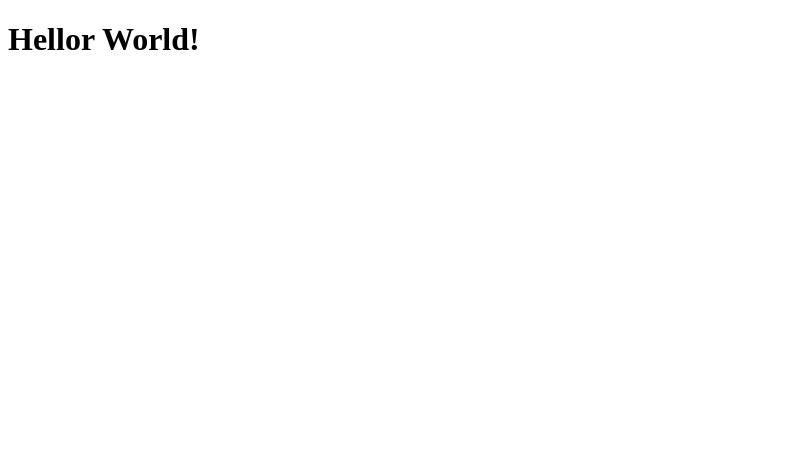
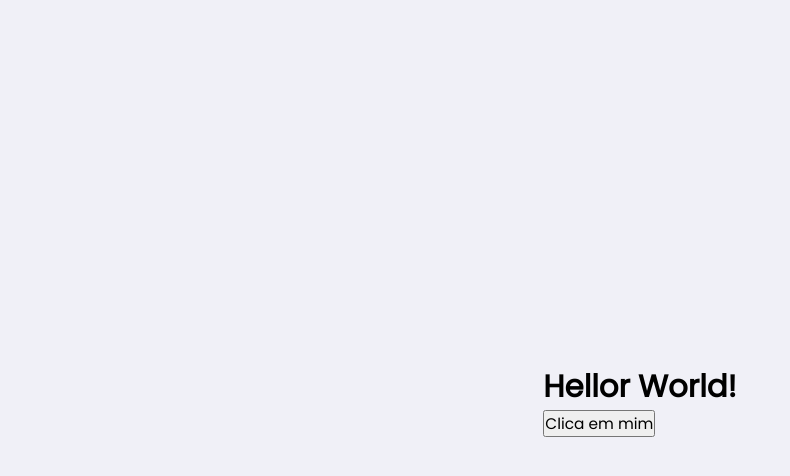
Before and after one commit to jardelgcunha/proffy-web-mobile, a React (Create React App) app: page / in a window 1280 px wide. Shown: the top 476 px of the page, without its empty margins (0-790 px from the left). Built offline with nearby package versions, Linux system fonts and the light colour scheme.

Commit message:
importante o global.css e add button

```diff
--- a/src/App.tsx
+++ b/src/App.tsx
@@ -1,9 +1,15 @@
-import React from 'react';
+import React from "react";
+
+import "./assets/styles/global.css";
+
+// JSX = Javascript + XML
 
 function App() {
   return (
     <div className="App">
       <h1>Hellor World!</h1>
+
+      <button type="button">Clica em mim</button>
     </div>
   );
 }
```
